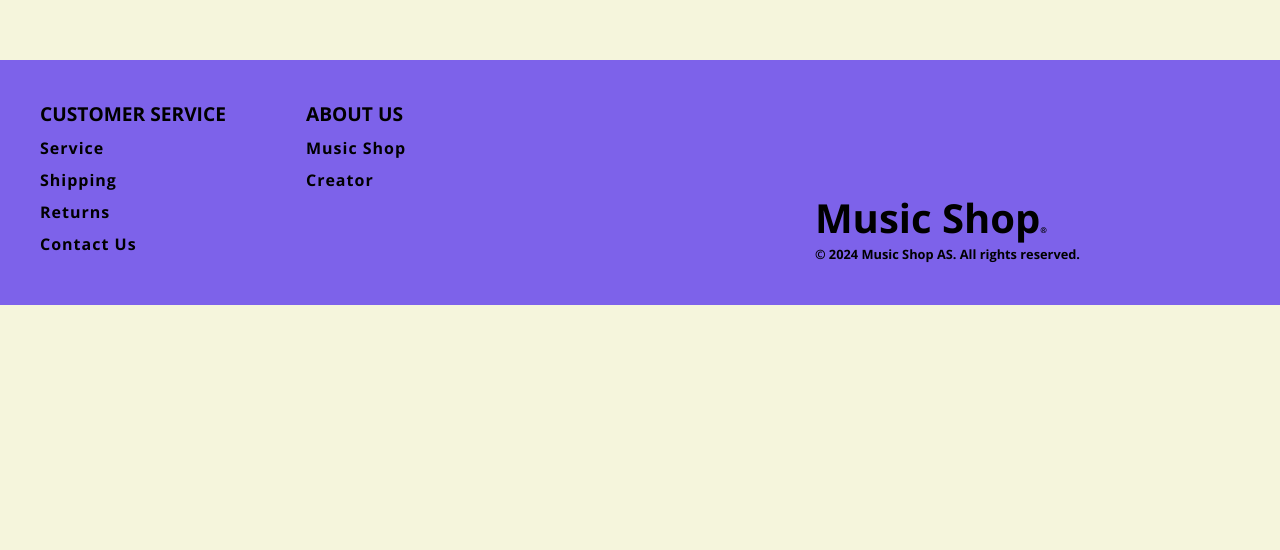
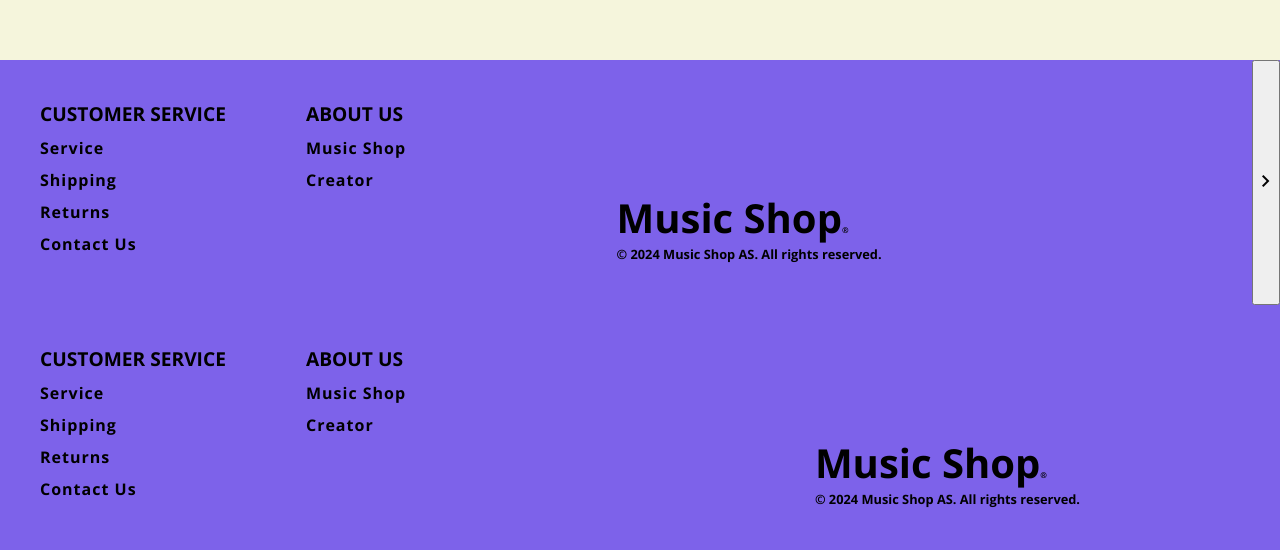
Before and after one commit to EQKNF/simple-cafe, a plain HTML site: page index.html in a window 1280 px wide. Shown: the part 1650-2200 px from the top of the page. Before the commit the page ends 1955 px from the top, so only its background shows below. Drawn offline with nearby package versions, Linux system fonts and the light colour scheme.

Commit message:
updated carousel img html

```diff
--- a/index.html
+++ b/index.html
@@ -153,6 +153,48 @@
             © 2024 Music Shop AS. All rights reserved.
           </div>
         </div>
+              <button id="carousel-next-btn">
+                <span class="material-symbols-outlined"> chevron_right </span>
+              </button>
+            </div>
+          </div>
+        </section>
+      </div>
+    </main>
+
+    <button class="to-the-top-btn" id="to-the-top-btn">
+      <a href="#"
+        ><span class="material-symbols-outlined"> expand_less </span></a
+      >
+    </button>
+
+    <footer class="footer-wrapper">
+      <div class="footer-container">
+        <div class="footer-content">
+          <div class="footer-services">
+            <div class="footer-service">
+              <h4>CUSTOMER SERVICE</h4>
+              <ul class="footer-service-list">
+                <li><a href="">Service</a></li>
+                <li><a href="">Shipping</a></li>
+                <li><a href="">Returns</a></li>
+                <li><a href="">Contact Us</a></li>
+              </ul>
+            </div>
+            <div class="footer-about">
+              <h4>ABOUT US</h4>
+              <ul class="footer-about-list">
+                <li><a href="">Music Shop</a></li>
+                <li><a href="">Creator</a></li>
+              </ul>
+            </div>
+          </div>
+          <div class="footer-logo">
+            <div>Music Shop<span class="small-r">®</span></div>
+            <div class="copyright">
+              © 2024 Music Shop AS. All rights reserved.
+            </div>
+          </div>
         </div>
       </div>
     </footer>
```
Lines whose indentation alone changed are shown as unchanged.
